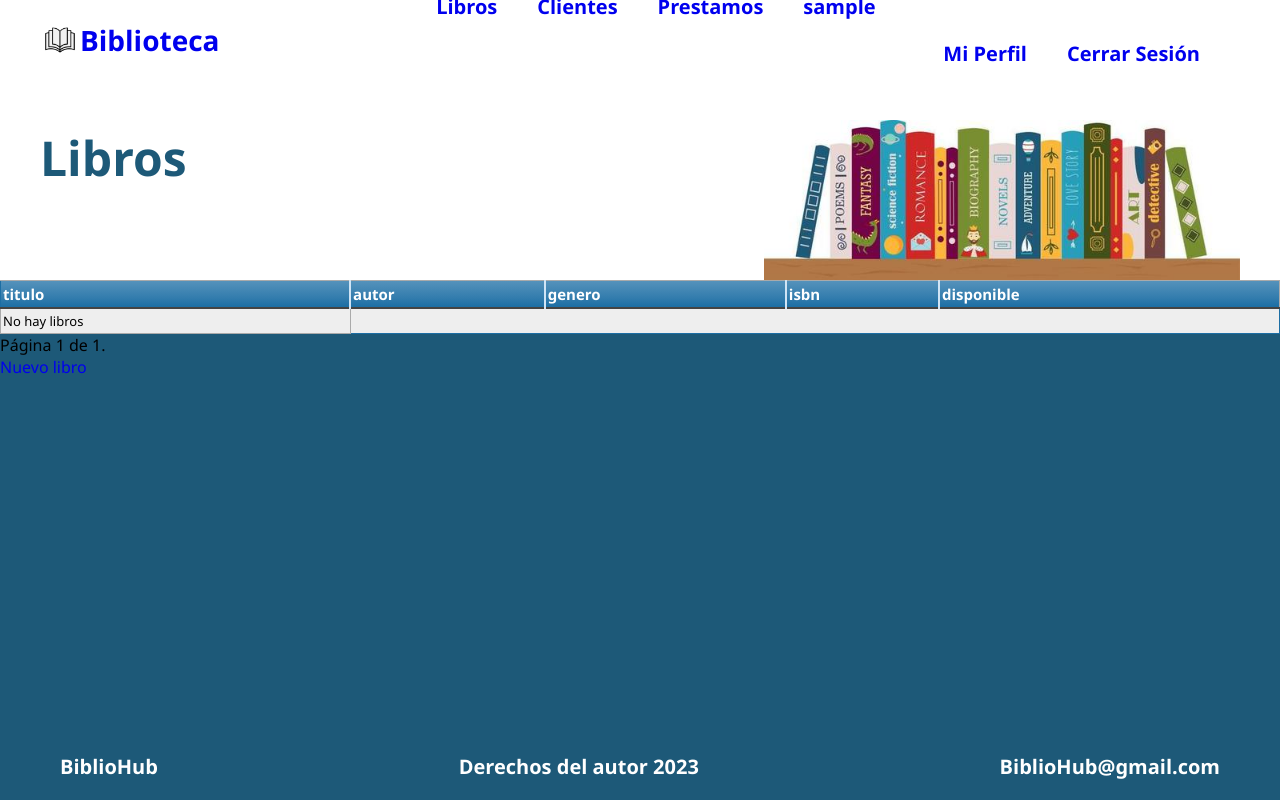
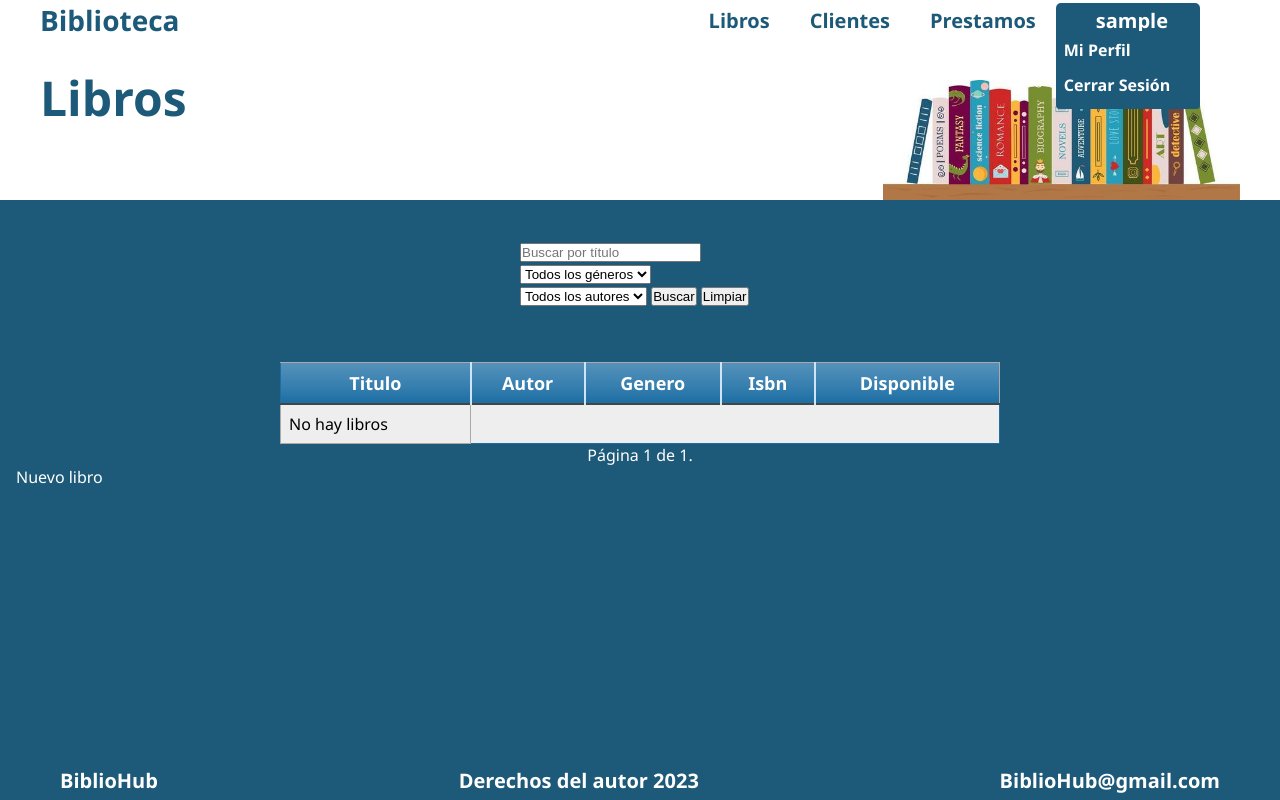
Before and after one commit to AleMarina74/Django-Proyecto-Backend-IFTS18, a Django app: page /libros/ in a window 1280 px wide. Run offline with Django 4.2, Linux system fonts and the light colour scheme; the visitor is signed in with stand-in values (Sample User, id 1); data that the repository does not hold is empty.

Commit message:
busqueda libro
agregue busqueda de libro

```diff
--- a/BiblioHub/BiblioHub/static/css/style.css
+++ b/BiblioHub/BiblioHub/static/css/style.css
@@ -1,19 +1,39 @@
 *{
     margin: 0;
     padding: 0;
+    box-sizing: border-box;
 }
 
 a {
     text-decoration: none;
 }
 
-a:hover{
+a,
+a:active,
+a:visited{
+  color: #1D5978;
+}
+
+a:hover:not(.button){
     text-decoration: underline;
+}
+
+a.button{
+  background-color: #1D5978;
+  color: white;
+  padding: 4px 16px;
+  border-radius: 5px;
+}
+
+a.button i{
+  margin-right: 8px;
 }
 
 body{
     font-family: 'Segoe UI', Tahoma, Geneva, Verdana, sans-serif;
     background-color: #1D5978;
+    position: relative;
+    min-height: 100vh;
 }
 
 header{
@@ -27,18 +47,47 @@
 }
 
 header nav,
-header nav ul,
+header nav > ul,
 footer,
-footer ul{
+footer > ul{
     display: flex;
     justify-content: space-between;
 }
 
-header nav ul{
+header nav > ul{
     justify-content: flex-end;
 }
 
-header nav ul a{
+header nav > ul > li.has--submenu{
+  background-color: #1D5978;
+  padding: 4px 16px;
+  border-radius: 5px;
+  position: relative;
+}
+
+header nav ul.sub--menu{
+  background-color: #1D5978;
+  position: absolute;
+  color: white;
+  z-index: 1;
+  top: 28px;
+  left: 0;
+  width: 100%;
+  padding-bottom: 8px;
+  border-bottom-left-radius: 4px;
+  border-bottom-right-radius: 4px;
+}
+
+header nav ul.sub--menu > li{
+  padding: 4px 8px;
+}
+
+header nav ul.sub--menu > li > a{
+  color: white;
+  font-size: 16px;
+}
+
+header nav > ul a{
     font-size: 20px;
 }
 
@@ -48,8 +97,8 @@
     align-items: center;
 }
 
-header nav ul,
-footer ul{
+header nav > ul,
+footer > ul{
     width: 100%;
     list-style: none;
     padding: 20px 40px;
@@ -58,9 +107,10 @@
     font-size: 20px;
 }
 
-header nav ul li,
-footer ul li{
+header nav > ul > li,
+footer > ul > li{
     padding: 0 20px;
+    align-self: center;
 }
 
 header nav .logo{
@@ -95,36 +145,46 @@
 header .banner img{
     padding-right: 40px;
     max-width: 100%;
-  height: inherit;
+    height: 100%;
 }
 
 main{
     height: auto;
+    padding-bottom: 2.5rem;
+}
+
+main h3{
+  padding: 8px 16px;
+  text-align: center;
+  text-transform: capitalize;
+  font-size: 36px;
+  color: white;
 }
 
 footer{
- position: fixed;
- left: 0;
+  position: absolute;
   bottom: 0;
   width: 100%;
+  height: 2.5rem;
 }
-
-
 
 /* table */
 table {
     border: 1px solid #1C6EA4;
     background-color: #EEEEEE;
-  width: 100%;
     text-align: left;
     border-collapse: collapse;
+    width: 720px;
+    margin: 0 auto;
+    margin-top: 16px;
   }
 table td, table th {
   border: 1px solid #AAAAAA;
   padding: 3px 2px;
 }
 table tbody td {
-  font-size: 13px;
+  font-size: 16px;
+  padding: 8px;
 }
 table tr:nth-child(even) {
   background: #D0E4F5;
@@ -137,10 +197,13 @@
   border-bottom: 2px solid #444444;
 }
 table thead th {
-  font-size: 15px;
+  text-transform: capitalize;
+  font-size: 18px;
   font-weight: bold;
   color: #FFFFFF;
   border-left: 2px solid #D0E4F5;
+  text-align: center;
+  padding: 8px;
 }
 table thead th:first-child {
   border-left: none;
@@ -156,7 +219,6 @@
   background: linear-gradient(to bottom, #dcebf7 0%, #d4e6f6 66%, #D0E4F5 100%);
   border-top: 2px solid #444444;
 }
-
 table tfoot td {
   font-size: 14px;
 }
@@ -170,3 +232,66 @@
   padding: 2px 8px;
   border-radius: 5px;
 }
+
+/* form */
+form{
+  margin: 0 auto;
+  width: 320px;
+  padding: 40px;
+  color: white;
+}
+
+form > fieldset{
+  display: flex;
+  flex-direction: column;
+  padding-bottom: 16px;
+  border: none;
+}
+
+form > fieldset > label{
+  margin-bottom: 2px;
+}
+
+form > fieldset > label.required:after {
+  content: '*';
+  color: red;
+}
+
+form > fieldset > input{
+  height: 28px;
+  font-size: 16px;
+  text-indent: 4px;
+}
+form > fieldset > input:focus-visible {
+  outline: none;
+}
+
+form > input[type="submit"]{
+  color: white;
+  background: #1C6EA4;
+  font-size: 20px;
+  padding: 4px 8px;
+  width: 100%;
+  margin-top: 8px;
+  border-radius: 4px;
+  border: 2px solid white;
+  font-weight: bold;
+  cursor: pointer;
+}
+
+div.pagination{
+  text-align: center;
+  width: 720px;
+  margin-top: 16px;
+  margin: 0 auto;
+}
+
+div.pagination span{
+  color: white;
+}
+
+div.pagination a{
+  color: white;
+  text-decoration: underline;
+  font-weight: bold;
+}
--- a/BiblioHub/BiblioHub/templates/base.html
+++ b/BiblioHub/BiblioHub/templates/base.html
@@ -11,7 +11,7 @@
     <link href="{% static 'fontawesomefree/css/solid.css' %}" rel="stylesheet" type="text/css">
 
     {% load static %}
-    <link rel="stylesheet" href="{% static 'css/style.css' %}">
+    <link rel="stylesheet" href="{% static '../static/css/style.css' %}">
 </head>
 <body>
     {% include 'header.html' with encabezado=encabezado %}
--- a/BiblioHub/BiblioHub/templates/books.html
+++ b/BiblioHub/BiblioHub/templates/books.html
@@ -1,6 +1,26 @@
 {% extends 'base.html' %}
 
 {% block content %}
+
+
+    <form method="GET" action="{% url 'books' %}">
+        <input type="text" name="search" placeholder="Buscar por título" value="{{ request.GET.search }}">
+        <select name="genre">
+            <option value="">Todos los géneros</option>
+            {% for genre in genres %}
+                <option value="{{ genre.nombre }}" {% if request.GET.genre == genre.nombre %}selected{% endif %}>{{ genre.nombre }}</option>
+            {% endfor %}
+        </select>
+        <select name="author">
+            <option value="">Todos los autores</option>
+            {% for author in authors %}
+                <option value="{{ author.nombre }}" {% if request.GET.author == author.nombre %}selected{% endif %}>{{ author.nombre }}</option>
+            {% endfor %}
+        </select>
+        <button type="submit">Buscar</button>
+        <button type="button" onclick="window.location.href='{{ request.path }}'">Limpiar</button>
+    </form>
+
     <table>
         <thead>
             <tr>
--- a/BiblioHub/apps/libro/views.py
+++ b/BiblioHub/apps/libro/views.py
@@ -1,4 +1,5 @@
 from django.http import HttpResponseRedirect
+from django.db.models import Q
 from django.core.paginator import Paginator
 from django.shortcuts import render, get_object_or_404
 from django.contrib.auth.decorators import login_required
@@ -6,6 +7,8 @@
 from django.views.generic import ListView, CreateView, UpdateView, DetailView, DeleteView
 from django.urls import reverse_lazy
 from django.contrib.auth.mixins import LoginRequiredMixin
+from ..autor.models import Autor
+from ..genero.models import Genero
 
 from .models import Libro
 
@@ -26,6 +29,7 @@
     return BookTemplateView.as_view()(request, id=id)
 
 
+
 class BooksTemplateView(TemplateView,LoginRequiredMixin):
     template_name = 'books.html'
     paginate_by = 10
@@ -34,23 +38,39 @@
     def get_context_data(self, **kwargs):
         context = super().get_context_data(**kwargs)
         books = Libro.objects.filter(borrado=False).order_by('titulo')
-        paginator = Paginator(books,self.paginate_by)
+
+        # Obtener parámetros de la URL
+        search_query = self.request.GET.get("search")
+        genre_filter = self.request.GET.get("genre")
+        author_filter = self.request.GET.get("author")
+
+        # Aplicar los filtros si están presentes
+        if search_query:
+            books = books.filter(titulo__icontains=search_query)
+        if genre_filter:
+            books = books.filter(genero__nombre=genre_filter)
+        if author_filter:
+            books = books.filter(autor__nombre=author_filter)
+
+        paginator = Paginator(books, self.paginate_by)
         page_number = self.request.GET.get("page")
-        context['books']= paginator.get_page(page_number)
+        context['books'] = paginator.get_page(page_number)
         context['USER'] = self.request.user
         context['page_heading'] = 'Libros'
-       # context["field_keys"] = [field for field in Libro._meta.get_fields()]
+
         fields = [
-        {'name': 'titulo', 'label': 'Título', 'show': True},
-        {'name': 'autor', 'label': 'Autor', 'show': False},
-        {'name': 'genero', 'label': 'Género', 'show': False},
-        {'name': 'isbn', 'label': 'ISBN', 'show': True},
-        {'name': 'disponible', 'label': 'Disponible', 'show': True},
-    ]
+            {'name': 'titulo', 'label': 'Título', 'show': True},
+            {'name': 'autor', 'label': 'Autor', 'show': False},
+            {'name': 'genero', 'label': 'Género', 'show': False},
+            {'name': 'isbn', 'label': 'ISBN', 'show': True},
+            {'name': 'disponible', 'label': 'Disponible', 'show': True},
+        ]
 
         context['fields'] = fields
+        context['authors'] = Autor.objects.all()
+        context['genres'] = Genero.objects.all()
+        context['clear_url'] = reverse_lazy('books')
         return context
-
 
 
 class BookTemplateView(TemplateView,LoginRequiredMixin):
```
Lines whose indentation alone changed are shown as unchanged.
